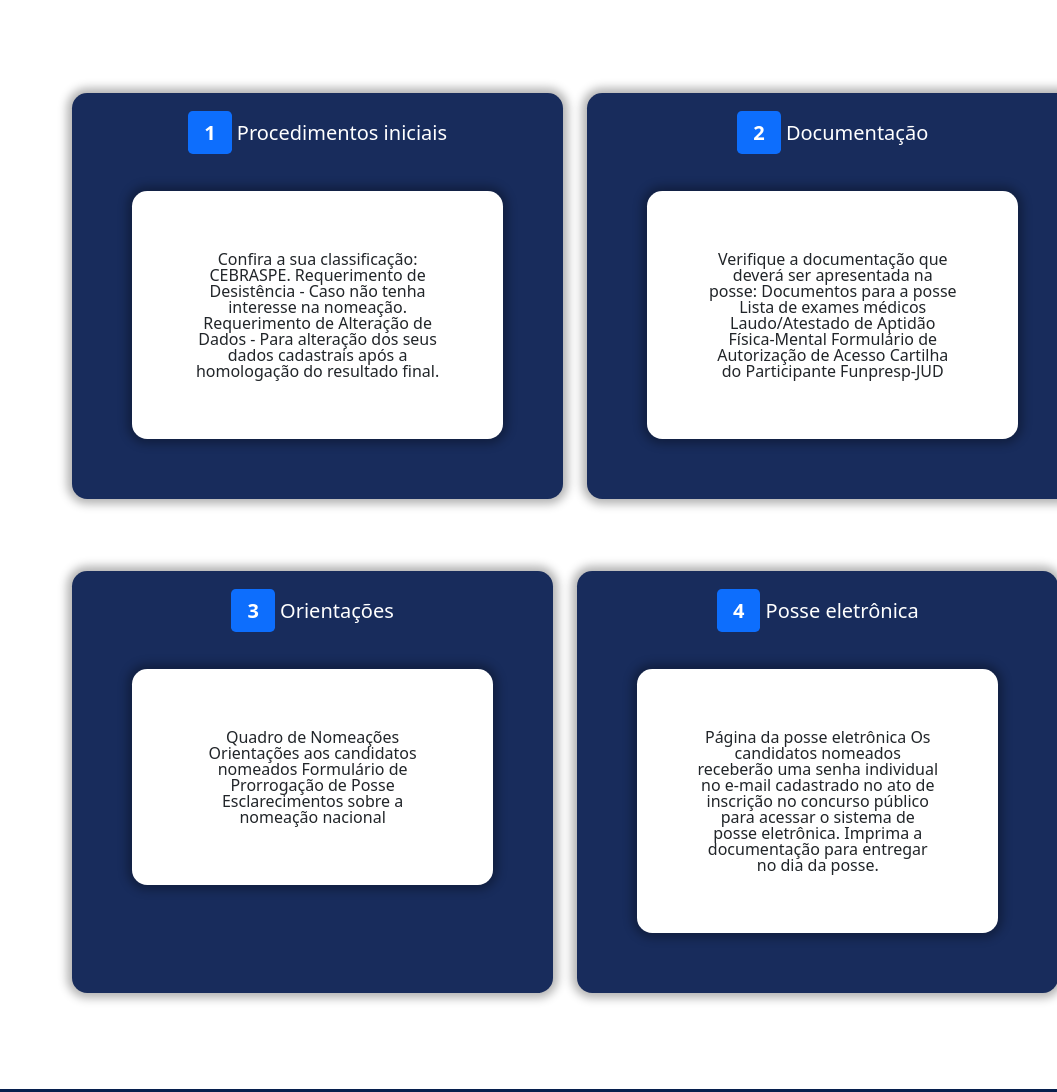
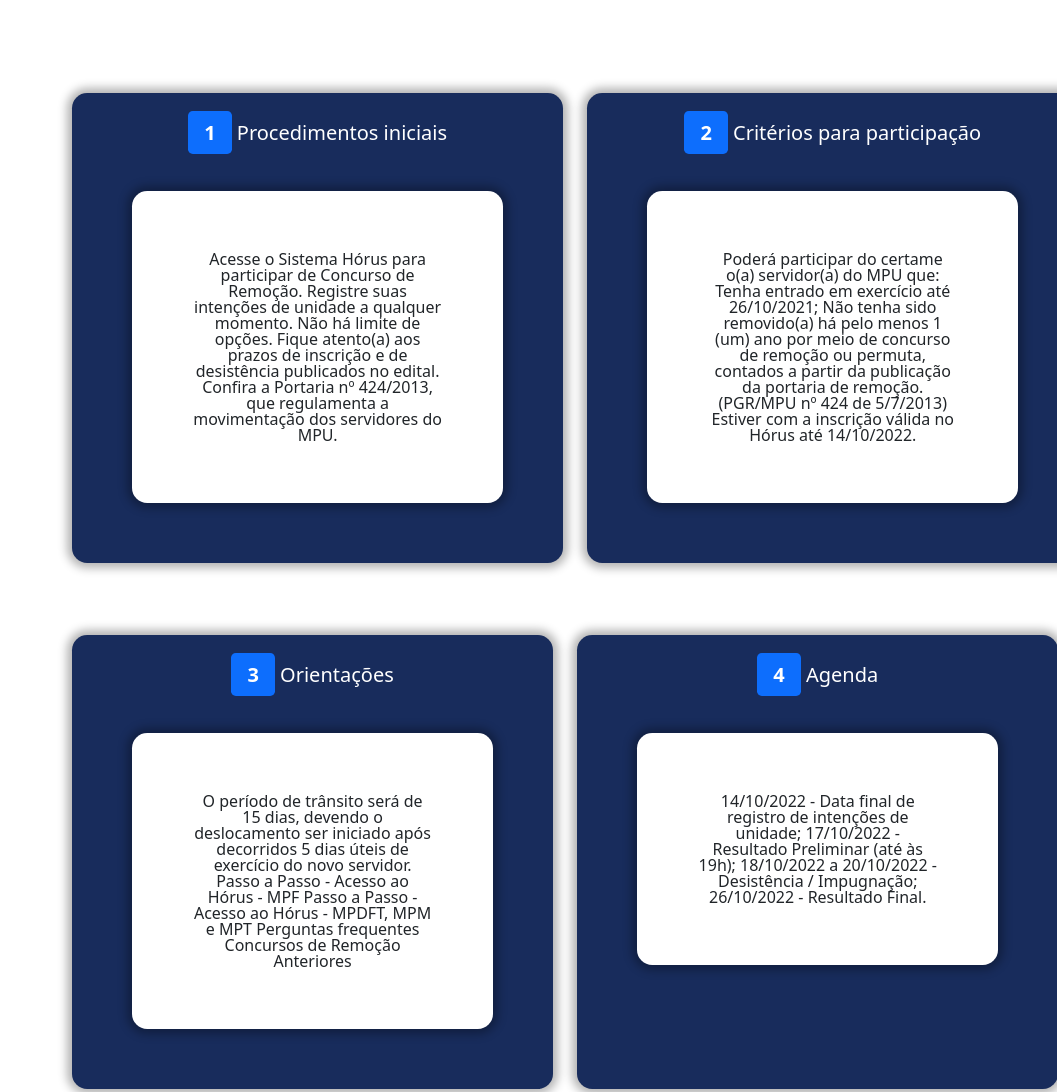
Before and after one commit to Lucas-Daniel07/MPU, a plain HTML site: page remocao.html in a window 1280 px wide. Shown: the part 802-1894 px from the top of the page, without its empty margins (223-1280 px from the left). Drawn offline with nearby package versions, Linux system fonts and the light colour scheme.

Commit message:
remocao 2.0

```diff
--- a/remocao.html
+++ b/remocao.html
@@ -102,7 +102,7 @@
             <div class="mb-5 mt-5 row">
                 <img src="img/escrevendo.jpg" class="col-5" alt="" height="300">
                 <div class="col-6">
-                    <img src="img/candidato_titulo.png" alt="" class="mb-4">
+                    <img src="img/remocao_titulo.png" alt="" class="mb-4">
                     <div class="justify">
                         <h6>
                             <p>
@@ -133,23 +133,22 @@
                     <span class="text-white mt-5 fs-5"> <span class="bg-primary rounded-3 px-3 py-2 fw-bold">1</span>
                         Procedimentos iniciais </span>
                     <div class="boxwhite mt-5">
-                        Confira a sua classificação: CEBRASPE.
-                        Requerimento de Desistência - Caso não tenha interesse na nomeação.
-                        Requerimento de Alteração de Dados - Para alteração dos seus dados cadastrais após a homologação
-                        do resultado final.
+                        Acesse o Sistema Hórus para participar de Concurso de Remoção.
+                        Registre suas intenções de unidade a qualquer momento. Não há limite de opções.
+                        Fique atento(a) aos prazos de inscrição e de desistência publicados no edital.
+                        Confira a Portaria nº 424/2013, que regulamenta a movimentação dos servidores do MPU.
                     </div>
                 </div>
                 <div class="boxblue col-5">
                     <span class="text-white mt-5 fs-5"> <span class="bg-primary rounded-3 px-3 py-2 fw-bold">2</span>
-                        Documentação </span>
+                        Critérios para participação </span>
                     <div class="boxwhite mt-5">
-                        Verifique a documentação que deverá ser apresentada na posse:
+                        Poderá participar do certame o(a) servidor(a) do MPU que:
 
-                        Documentos para a posse
-                        Lista de exames médicos
-                        Laudo/Atestado de Aptidão Física-Mental
-                        Formulário de Autorização de Acesso
-                        Cartilha do Participante Funpresp-JUD
+                        Tenha entrado em exercício até 26/10/2021;
+                        Não tenha sido removido(a) há pelo menos 1 (um) ano por meio de concurso de remoção ou permuta,
+                        contados a partir da publicação da portaria de remoção. (PGR/MPU nº 424 de 5/7/2013)
+                        Estiver com a inscrição válida no Hórus até 14/10/2022.
                     </div>
                 </div>
                 <div class="mb-5 mt-5 row d-flex gap-4">
@@ -157,22 +156,22 @@
                         <span class="text-white mt-5 fs-5"> <span
                                 class="bg-primary rounded-3 px-3 py-2 fw-bold">3</span> Orientações </span>
                         <div class="boxwhite mt-5">
-                            Quadro de Nomeações
-                            Orientações aos candidatos nomeados
-                            Formulário de Prorrogação de Posse
-                            Esclarecimentos sobre a nomeação nacional
+                            O período de trânsito será de 15 dias, devendo o deslocamento ser iniciado após decorridos 5
+                            dias úteis de exercício do novo servidor.
+                            Passo a Passo - Acesso ao Hórus - MPF
+                            Passo a Passo - Acesso ao Hórus - MPDFT, MPM e MPT
+                            Perguntas frequentes
+                            Concursos de Remoção Anteriores
                         </div>
                     </div>
                     <div class="boxblue col-5">
                         <span class="text-white mt-5 fs-5"> <span
-                                class="bg-primary rounded-3 px-3 py-2 fw-bold">4</span> Posse eletrônica </span>
+                                class="bg-primary rounded-3 px-3 py-2 fw-bold">4</span> Agenda </span>
                         <div class="boxwhite mt-5">
-                            Página da posse eletrônica
-                            Os candidatos nomeados receberão uma senha individual no e-mail cadastrado no ato de
-                            inscrição
-                            no concurso público para acessar o sistema de posse eletrônica.
-
-                            Imprima a documentação para entregar no dia da posse.
+                            14/10/2022 - Data final de registro de intenções de unidade;
+                            17/10/2022 - Resultado Preliminar (até às 19h);
+                            18/10/2022 a 20/10/2022 - Desistência / Impugnação;
+                            26/10/2022 - Resultado Final.
                         </div>
                     </div>
                 </div>
```
